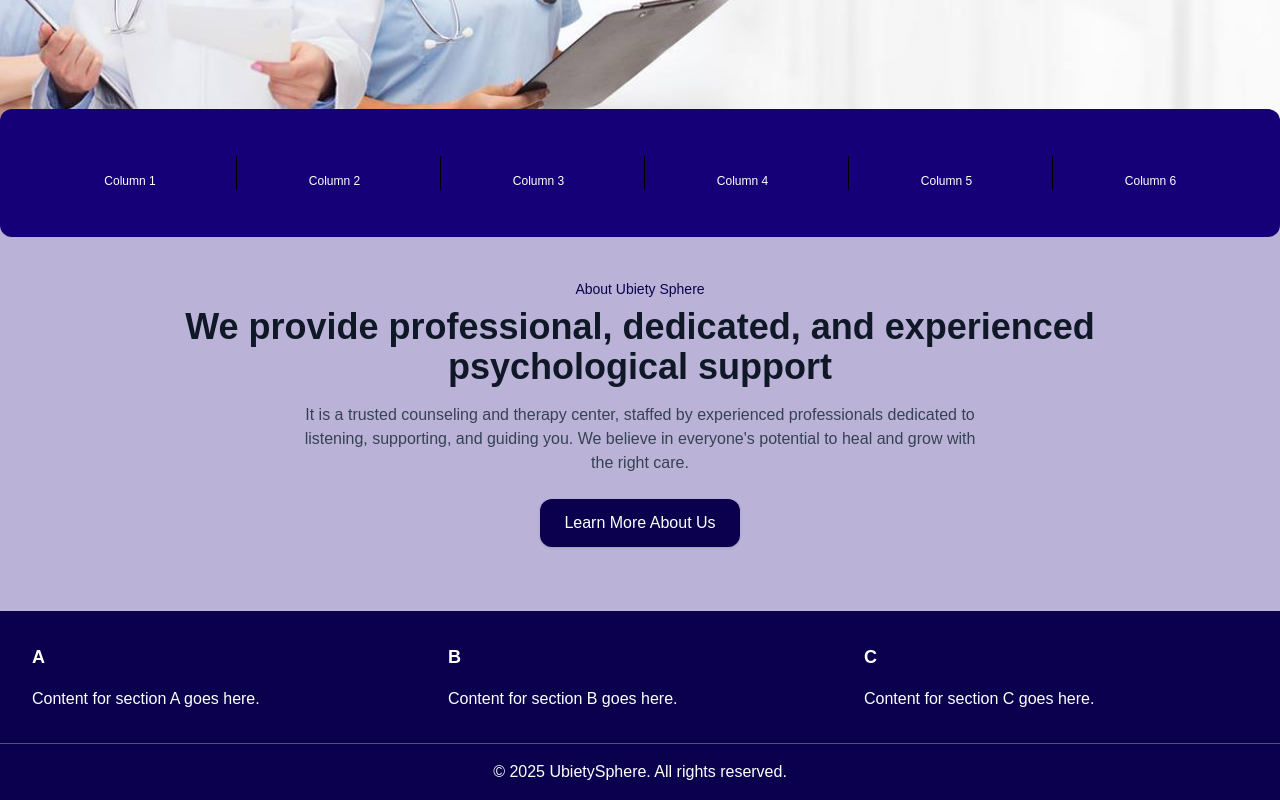
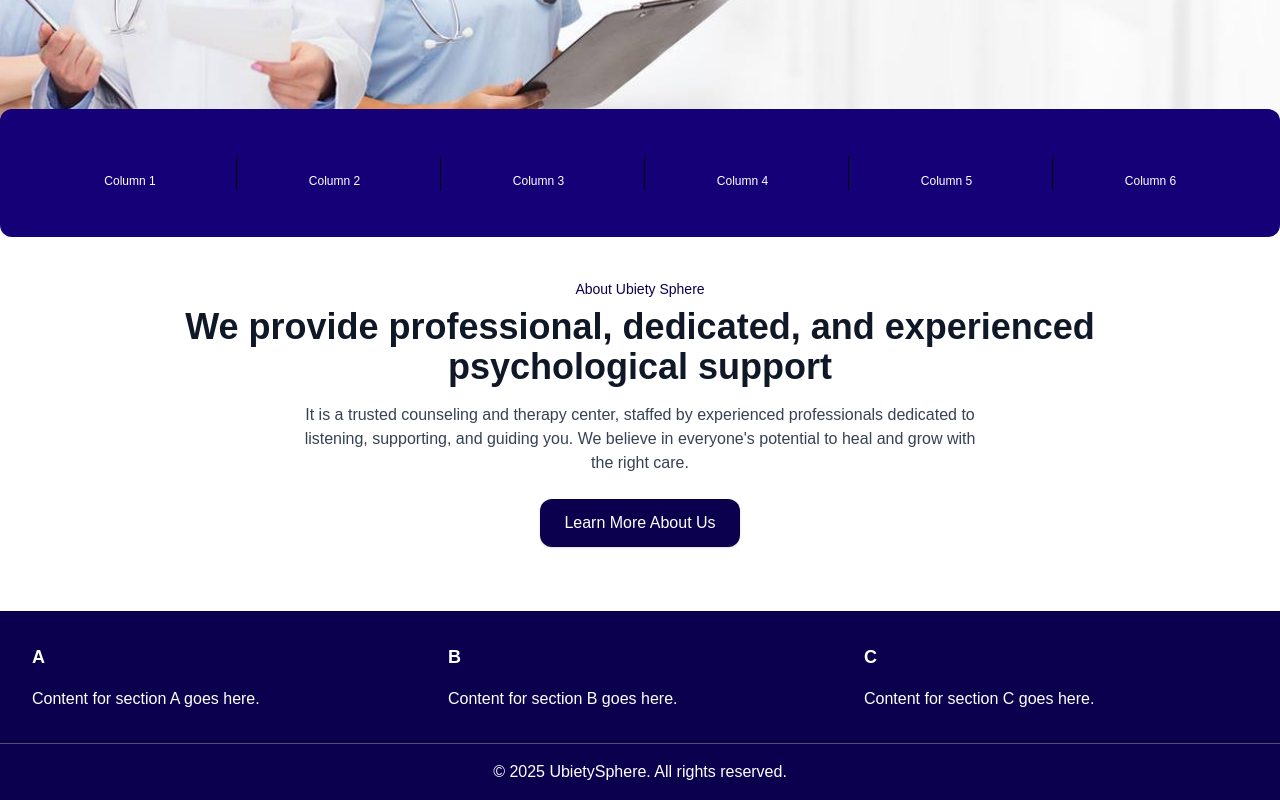
Before and after one commit to MuhammadAzfarAslam/ubietysphere.ae, a Next.js app: page / in a window 1280 px wide. Shown: the part 641-1441 px from the top of the page. Built offline with nearby package versions, Linux system fonts and the light colour scheme.

Commit message:
Section 2 UI

```diff
--- a/app/page.jsx
+++ b/app/page.jsx
@@ -61,9 +61,10 @@ export default function Home() {
         </div>
       </div>
 
+      {/* Section 2 */}
       <section className="relative bg-primary-light pb-16 pt-30">
         {/* White Overlay */}
-        <div className="absolute inset-0 bg-white opacity-70 pointer-events-none"></div>
+        <div className="absolute inset-0 bg-white opacity-100 pointer-events-none"></div>
         <div className="relative max-w-7xl mx-auto text-center px-2 lg:px-16">
           <p className="text-sm font-medium text-primary mb-2">
             About Ubiety Sphere
```
